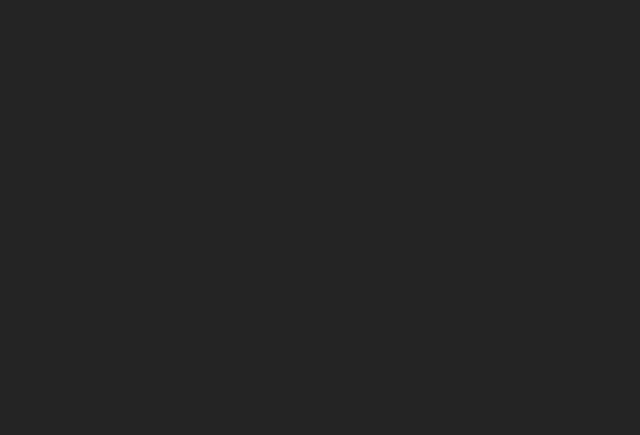
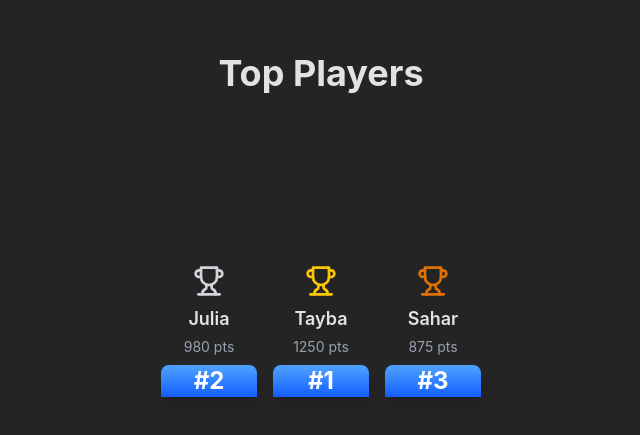
Before and after one commit to julia-b-grenier/GuessOrMess, a React (Vite) app in the folder guess-or-mess/: page /leaderboard in a window 1280 px wide. Before the commit this address had no page. Shown: the part 175-610 px from the top of the page, without its empty margins (319-959 px from the left). Built offline with nearby package versions, Linux system fonts and the light colour scheme.

Commit message:
Add leaderboard

```diff
--- a/guess-or-mess/package.json
+++ b/guess-or-mess/package.json
@@ -16,6 +16,7 @@
     "firebase": "^11.2.0",
     "framer-motion": "^12.0.6",
     "js-cookie": "^3.0.5",
+    "lucide-react": "^0.474.0",
     "primereact": "^10.9.2",
     "react": "^18.3.1",
     "react-dom": "^18.3.1",
--- a/guess-or-mess/src/App.tsx
+++ b/guess-or-mess/src/App.tsx
@@ -4,6 +4,7 @@
 import JoinGame from './pages/JoinGame';
 import Lobby from './pages/Lobby';
 import Home from './pages/Home';
+import Leaderboard from './components/Leaderboard';
 
 function App() {
 
@@ -14,6 +15,7 @@
         <Route path="/start-game" element={<StartGame />}></Route>
         <Route path="/join-game" element={<JoinGame />}></Route>
         <Route path="/lobby/:gameCode" element={<Lobby />}></Route>
+        <Route path="/leaderboard" element={<Leaderboard />}></Route>
       </Routes>
     </Router>
   )
--- /dev/null
+++ b/guess-or-mess/src/components/Leaderboard.tsx
@@ -0,0 +1,98 @@
+import { motion } from "framer-motion";
+import { Trophy } from "lucide-react";
+
+interface Player {
+  id: string;
+  username: string;
+  score: number;
+}
+
+const dummyPlayers: Player[] = [
+  { id: "1", username: "Tayba", score: 1250 },
+  { id: "2", username: "Julia", score: 980 },
+  { id: "3", username: "Sahar", score: 875 },
+];
+
+const Leaderboard = () => {
+  const podiumOrder = [1, 0, 2] as const; // Explicitly type as readonly tuple
+
+  const podiumHeights = {
+    0: "h-48", // 1st place
+    1: "h-40", // 2nd place
+    2: "h-32", // 3rd place
+  } as const;
+
+  const trophyColors = {
+    0: "text-yellow-400", // Gold
+    1: "text-gray-300", // Silver
+    2: "text-amber-600", // Bronze
+  } as const;
+
+  return (
+    <div className="w-full max-w-2xl mx-auto p-8">
+      <h2 className="text-4xl font-bold text-center mb-12">Top Players</h2>
+
+      <div className="flex justify-center items-end gap-4 h-64">
+        {podiumOrder.map((position) => {
+          const player = dummyPlayers[position];
+          if (!player) return null;
+
+          return (
+            <motion.div
+              key={player.id}
+              className="flex flex-col items-center"
+              initial={{ opacity: 0, y: 50 }}
+              animate={{ opacity: 1, y: 0 }}
+              transition={{ delay: position * 0.2 }}
+            >
+              <motion.div
+                className="flex flex-col items-center mb-2"
+                initial={{ scale: 0 }}
+                animate={{ scale: 1 }}
+                transition={{ delay: position * 0.2 + 0.3, type: "spring" }}
+              >
+                <Trophy
+                  className={`w-8 h-8 ${
+                    trophyColors[position as keyof typeof trophyColors]
+                  } mb-2`}
+                />
+                <span className="text-lg font-semibold mb-1">
+                  {player.username}
+                </span>
+                <motion.span
+                  className="text-sm text-gray-400"
+                  initial={{ opacity: 0 }}
+                  animate={{ opacity: 1 }}
+                  transition={{ delay: position * 0.2 + 0.5 }}
+                >
+                  {player.score} pts
+                </motion.span>
+              </motion.div>
+
+              <motion.div
+                className={`w-24 ${
+                  podiumHeights[position as keyof typeof podiumHeights]
+                } bg-gradient-to-t from-blue-600 to-blue-400 rounded-t-lg shadow-lg`}
+                initial={{ height: 0 }}
+                animate={{ height: "100%" }}
+                transition={{
+                  delay: position * 0.2,
+                  duration: 0.5,
+                  ease: "easeOut",
+                }}
+              >
+                <div className="w-full h-full flex items-center justify-center">
+                  <span className="text-2xl font-bold text-white">
+                    #{position + 1}
+                  </span>
+                </div>
+              </motion.div>
+            </motion.div>
+          );
+        })}
+      </div>
+    </div>
+  );
+};
+
+export default Leaderboard;
```
Also changed, not shown: 1 other file (tests, documents, lock files or other folders).
